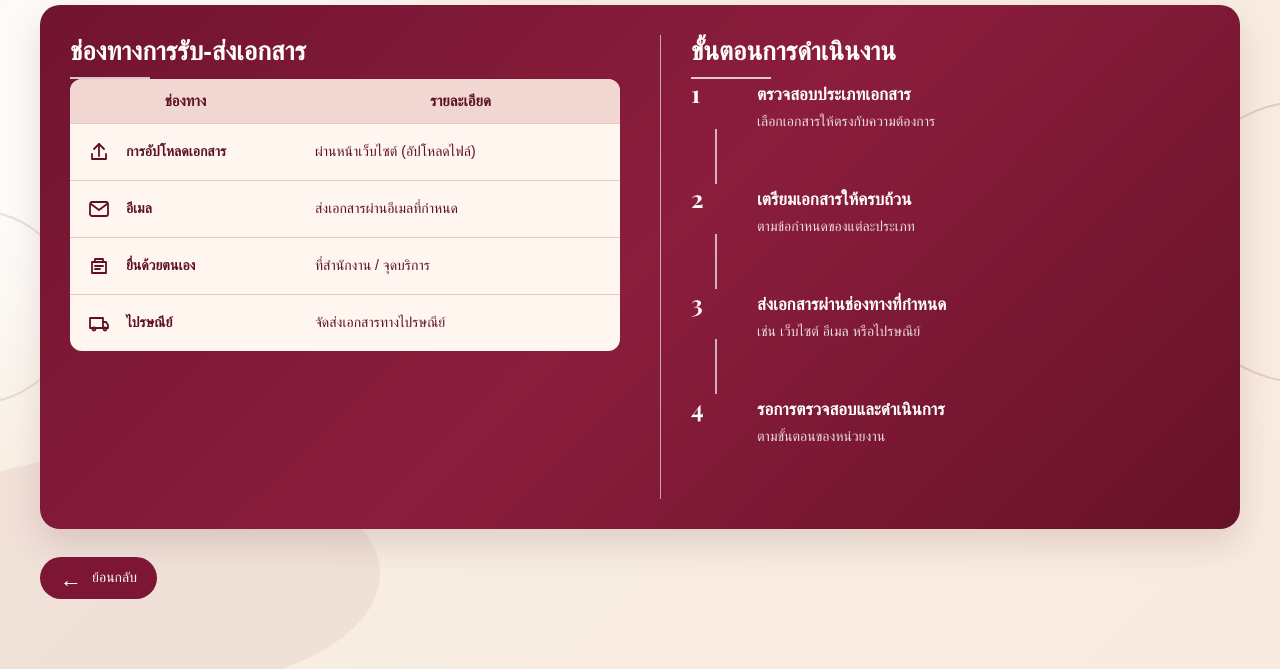
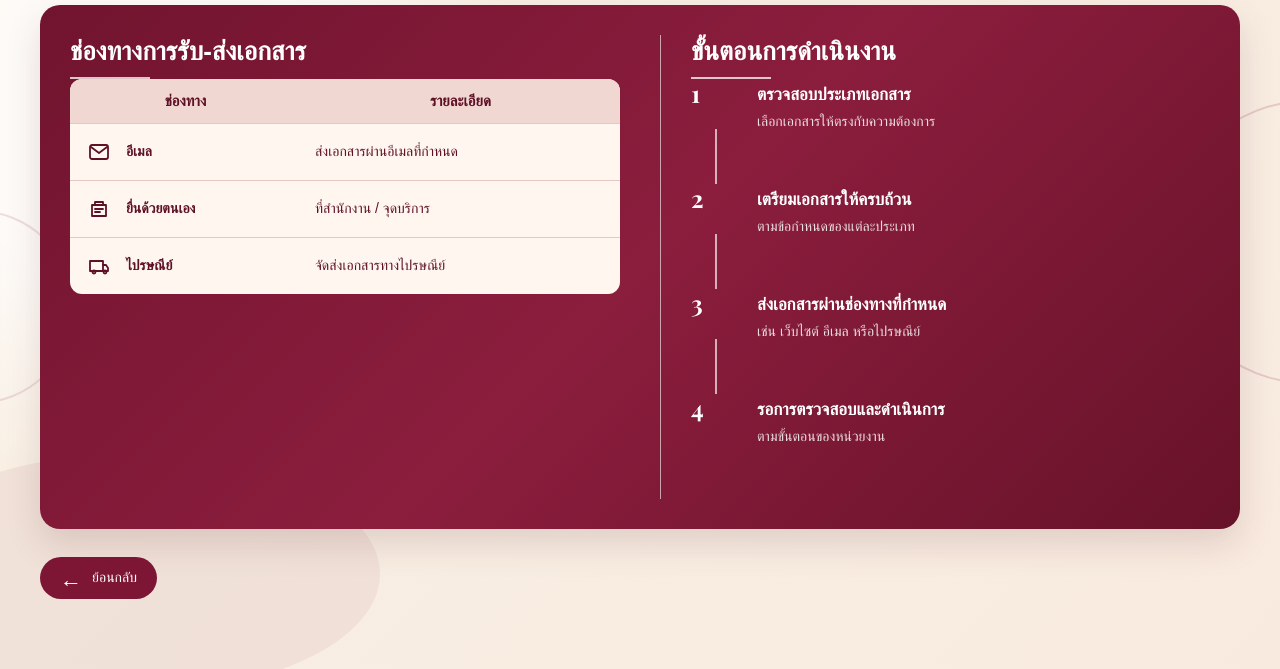
Before and after one commit to PathananBantad/CS361_Groupproject, a plain HTML site: page frontend/html/guide2.html in a window 1280 px wide. Shown: the part 236-905 px from the top of the page. Drawn offline with nearby package versions, Linux system fonts and the light colour scheme; a web font is replaced by a local one.

Commit message:
แก้คำใน guide2

```diff
--- a/frontend/html/guide2.html
+++ b/frontend/html/guide2.html
@@ -128,23 +128,6 @@
 
                     <tbody>
 
-                        <tr>
-                            <td>
-                                <span class="table-icon">
-                                    <svg viewBox="0 0 24 24">
-                                        <path d="M12 16V4"/>
-                                        <path d="m7 9 5-5 5 5"/>
-                                        <path d="M5 14v5h14v-5"/>
-                                    </svg>
-                                </span>
-
-                                การอัปโหลดเอกสาร
-                            </td>
-
-                            <td>
-                                ผ่านหน้าเว็บไซต์ (อัปโหลดไฟล์)
-                            </td>
-                        </tr>
 
                         <tr>
                             <td>
```
